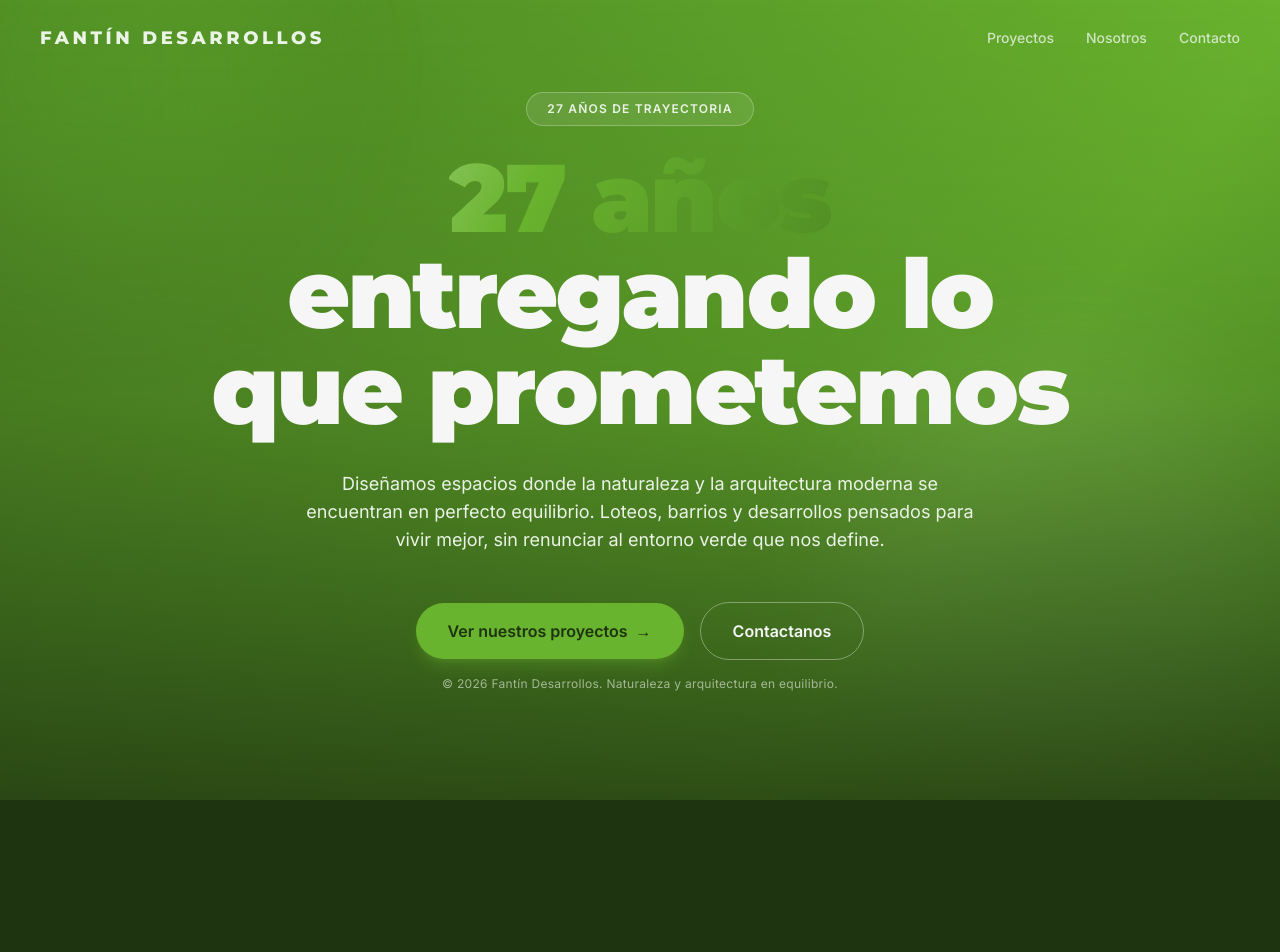
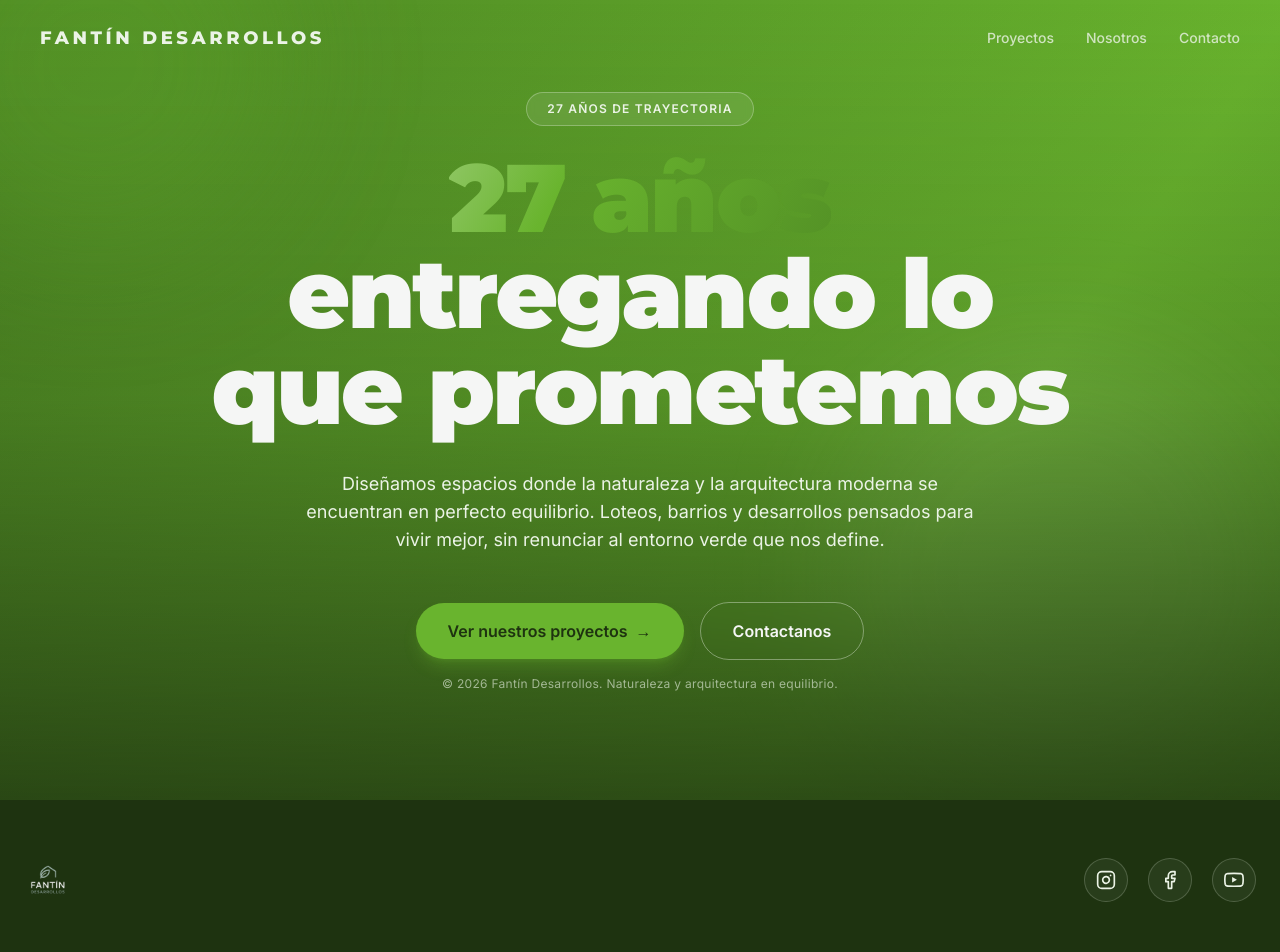
Before and after one commit to Federico-Rosso/fantin-desarrollos, a Next.js app: page / in a window 1280 px wide. Shown: the top 952 px of the page. Before the commit the page ends 800 px from the top, so only its background shows below. Built offline with nearby package versions, Linux system fonts and the light colour scheme.

Commit message:
feat: add lucide-react and new social icons in Footer component

```diff
--- a/package.json
+++ b/package.json
@@ -10,6 +10,7 @@
   "dependencies": {
     "autoprefixer": "10.4.18",
     "framer-motion": "^12.40.0",
+    "lucide-react": "^1.18.0",
     "next": "14.1.0",
     "postcss": "8.4.35",
     "react": "18.2.0",
--- /dev/null
+++ b/src/components/Footer.jsx
@@ -0,0 +1,78 @@
+import React from 'react';
+import { motion } from 'framer-motion';
+
+function InstagramIcon(props) {
+  return (
+    <svg viewBox="0 0 24 24" fill="none" stroke="currentColor" strokeWidth="2" strokeLinecap="round" strokeLinejoin="round" {...props}>
+      <rect x="2" y="2" width="20" height="20" rx="5" ry="5" />
+      <path d="M16 11.37A4 4 0 1 1 12.63 8 4 4 0 0 1 16 11.37z" />
+      <line x1="17.5" y1="6.5" x2="17.51" y2="6.5" />
+    </svg>
+  );
+}
+
+function FacebookIcon(props) {
+  return (
+    <svg viewBox="0 0 24 24" fill="none" stroke="currentColor" strokeWidth="2" strokeLinecap="round" strokeLinejoin="round" {...props}>
+      <path d="M18 2h-3a5 5 0 0 0-5 5v3H7v4h3v8h4v-8h3l1-4h-4V7a1 1 0 0 1 1-1h3z" />
+    </svg>
+  );
+}
+
+function YoutubeIcon(props) {
+  return (
+    <svg viewBox="0 0 24 24" fill="none" stroke="currentColor" strokeWidth="2" strokeLinecap="round" strokeLinejoin="round" {...props}>
+      <path d="M22.54 6.42a2.78 2.78 0 0 0-1.94-2C18.88 4 12 4 12 4s-6.88 0-8.6.46a2.78 2.78 0 0 0-1.94 2A29 29 0 0 0 1 11.75a29 29 0 0 0 .46 5.33A2.78 2.78 0 0 0 3.4 19c1.72.46 8.6.46 8.6.46s6.88 0 8.6-.46a2.78 2.78 0 0 0 1.94-2 29 29 0 0 0 .46-5.25 29 29 0 0 0-.46-5.33z" />
+      <polygon points="9.75 15.02 15.5 11.75 9.75 8.48 9.75 15.02" fill="currentColor" stroke="none" />
+    </svg>
+  );
+}
+
+const socials = [
+  { name: 'Instagram', icon: InstagramIcon, href: 'https://instagram.com' },
+  { name: 'Facebook', icon: FacebookIcon, href: 'https://facebook.com' },
+  { name: 'YouTube', icon: YoutubeIcon, href: 'https://youtube.com' },
+];
+
+export default function Footer() {
+  return (
+    <footer className="bg-dark-green text-sage">
+      <div className="mx-auto flex max-w-7xl flex-col items-center gap-10 px-6 py-14 md:flex-row md:items-center md:justify-between">
+        {/* Left: logo */}
+        <div className="flex items-center">
+          <img
+            src="/placeholder-logo.png"
+            alt="Fantín Desarrollos"
+            className="h-12 w-auto object-contain"
+          />
+        </div>
+
+        {/* Center: social icons */}
+        <nav aria-label="Redes sociales" className="flex items-center gap-5">
+          {socials.map(({ name, icon: Icon, href }) => (
+            <motion.a
+              key={name}
+              href={href}
+              target="_blank"
+              rel="noopener noreferrer"
+              aria-label={name}
+              whileHover={{ scale: 1.18, y: -4 }}
+              whileTap={{ scale: 0.92 }}
+              transition={{ type: 'spring', stiffness: 400, damping: 12 }}
+              className="flex h-11 w-11 items-center justify-center rounded-full border border-sage/20 bg-sage/5 text-sage transition-colors duration-300 hover:border-primary-green hover:bg-primary-green hover:text-dark-green"
+            >
+              <Icon width={20} height={20} aria-hidden="true" />
+            </motion.a>
+          ))}
+        </nav>
+      </div>
+
+      {/* Bottom: rights */}
+      <div className="border-t border-sage/10">
+        <p className="mx-auto max-w-7xl px-6 py-6 text-center text-sm leading-relaxed text-sage/70">
+          Todos los derechos reservados Fantín Desarrollos &copy;. Marketing digital Go Digital Rosario.
+        </p>
+      </div>
+    </footer>
+  );
+}
--- a/src/pages/index.jsx
+++ b/src/pages/index.jsx
@@ -1,6 +1,7 @@
 import React from 'react';
 import Head from 'next/head';
 import Hero from '../components/Hero';
+import Footer from '../components/Footer';
 
 export default function Home() {
   return (
@@ -15,6 +16,7 @@ export default function Home() {
         <meta name="viewport" content="width=device-width, initial-scale=1" />
       </Head>
       <Hero />
+      <Footer />
     </>
   );
 }
```
Also changed, not shown: public/placeholder-logo.png (added), 1 other file (tests, documents, lock files or other folders).
